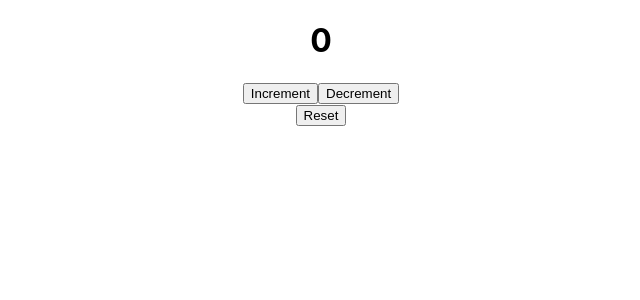
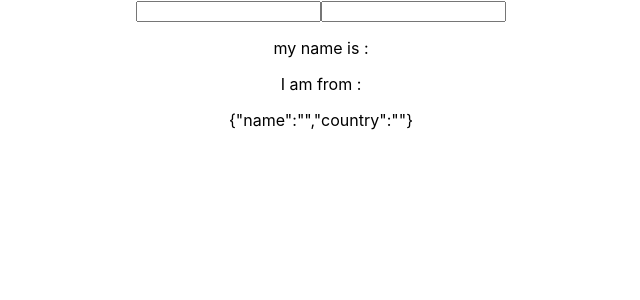
Before and after one commit to catherineMena/RJS-Ud, a React (Create React App) app: page / in a window 1280 px wide. Shown: the top 300 px of the page, without its empty margins (319-959 px from the left). Built offline with nearby package versions, Linux system fonts and the light colour scheme.

Commit message:
spread Op

```diff
--- a/src/App.js
+++ b/src/App.js
@@ -3,6 +3,7 @@ import './App.css';
 
 import Counter from './components/Counter';
 import Counter2 from './components/Counter2';
+import Counter3 from './components/Counter3';
 
 function App() {
   return (
@@ -23,7 +24,8 @@ function App() {
       </header> */}
 
       {/* <Counter/> */}
-      <Counter2/>
+      {/* <Counter2/> */}
+      <Counter3/>
     </div>
   );
 }
--- a/src/components/Counter2.js
+++ b/src/components/Counter2.js
@@ -2,17 +2,23 @@ import React, {useState} from 'react'
 
 export default function Counter2() {
 
- const[count,setCount]= useState(0);
+ const[count, setCount]= useState(0);
  const initialCount = 0;
+
+const increment=()=>{
+  for(let i=0; i<2; i++)
+  setCount(prevCount => prevCount + 1)
+}
+
 
     return (
    <div>
     <h1>{count}</h1>
-    <button oncClick={()=>setCount(count + 1)}>Increment</button>
-    <button  oncClick={()=>setCount(count - 1)}>Decrement</button>
+    <button onClick={increment}>Increment</button>
+    <button  onClick={()=>setCount(count - 1)}>Decrement</button>
     <div>
 
-    <button  oncClick={()=>setCount(initialCount)}>Reset</button>
+    <button  onClick={()=>setCount(initialCount)}>Reset</button>
 
     </div>
 
--- /dev/null
+++ b/src/components/Counter3.js
@@ -0,0 +1,38 @@
+import React, {useState} from 'react'
+
+export default function Counter3() {
+
+    const [employee, setEmployee] = useState({ name:"",country:""})
+
+
+  return (
+
+
+    <div>
+<input
+ type="text"
+value={employee.name}
+                        //spread
+onChange={(e)=>setEmployee({...employee, name: e.target.value})}
+></input>
+
+<input
+ type="text"
+value={employee.country}
+                            //spread
+onChange={(e)=>setEmployee({...employee, country: e.target.value})}
+></input>
+
+<div>
+    <p>my name is : {employee.name}</p>
+    <p>I am from : {employee.country}</p>
+
+</div>
+
+{/* to render how is print */}
+<p>{JSON.stringify(employee)}</p>
+
+
+    </div>
+  )
+}
```
